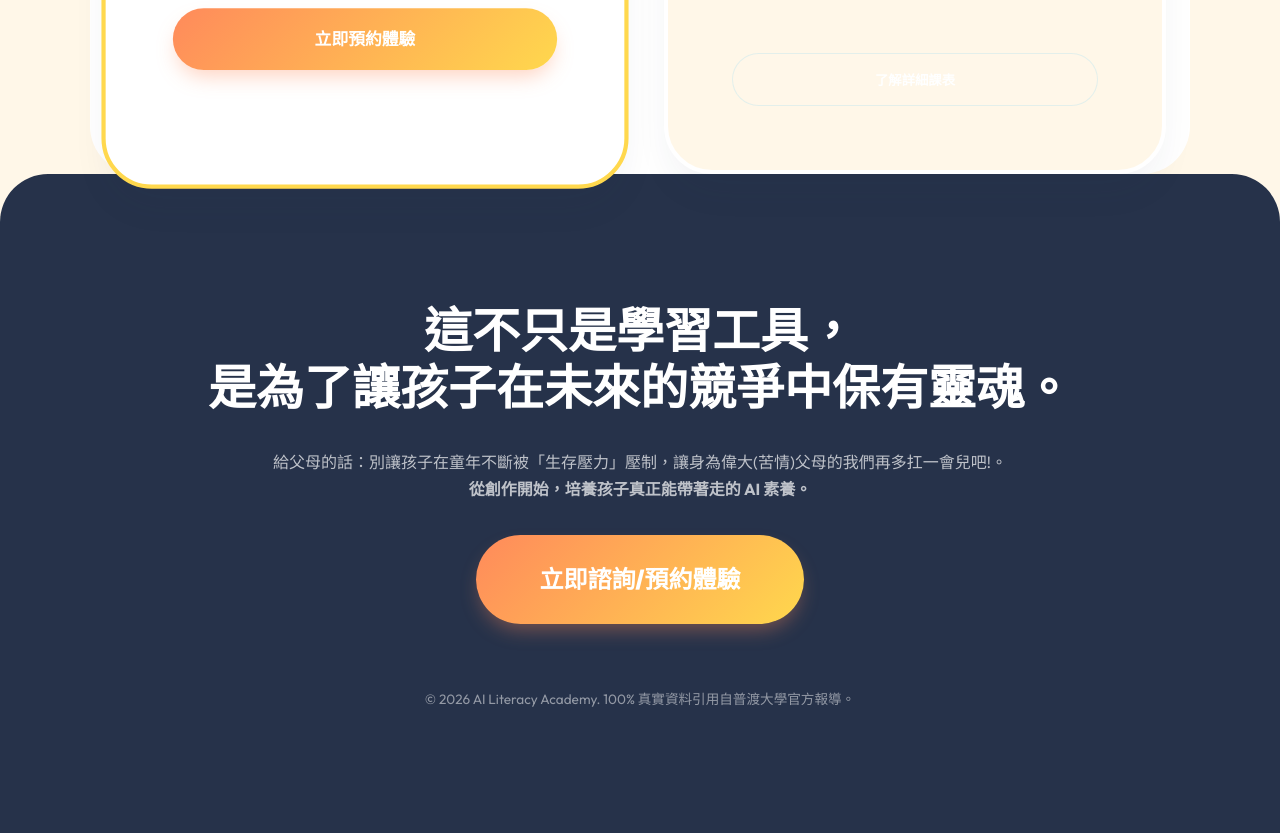
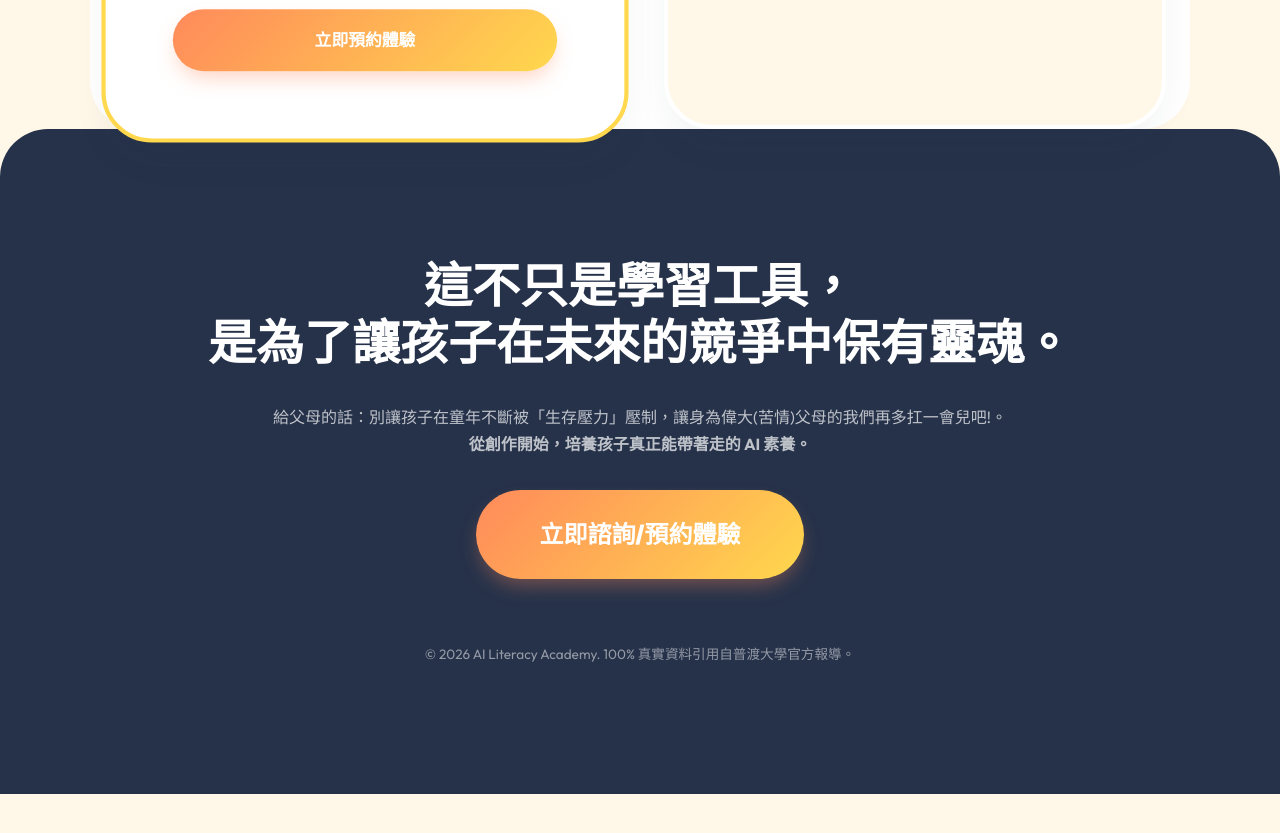
Before and after one commit to cowboyben-ai/ai-base, a plain HTML site: page index.html in a window 1280 px wide. Shown: the part 5970-6803 px from the top of the page. After the commit the page ends 6764 px from the top, so only its background shows below. Drawn offline with Linux system fonts and the light colour scheme.

Commit message:
移除8堂課連結Button

```diff
--- a/index.html
+++ b/index.html
@@ -225,8 +225,7 @@
                     <li>作品發表與反思：訓練表達能力與價值判斷</li>
                     <li>適合想將 AI 變成專業創作工具的孩子</li>
                 </ul>
-                <button class="btn"
-                    style="margin-top: 2rem; background: rgba(255,255,255,0.05); color: #fff; border: 1px solid var(--border);">了解詳細課表</button>
+
             </div>
         </div>
     </section>
```
